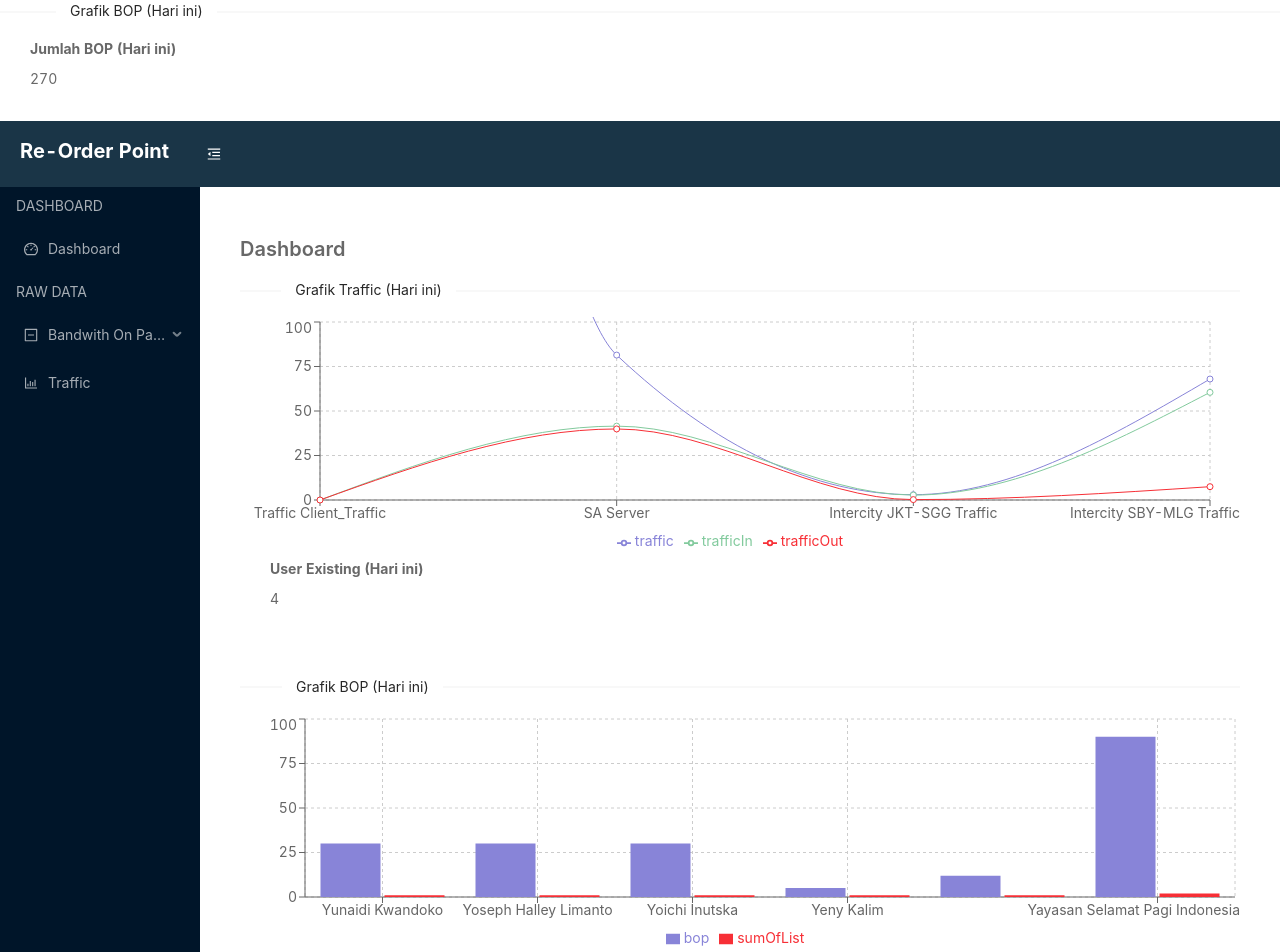
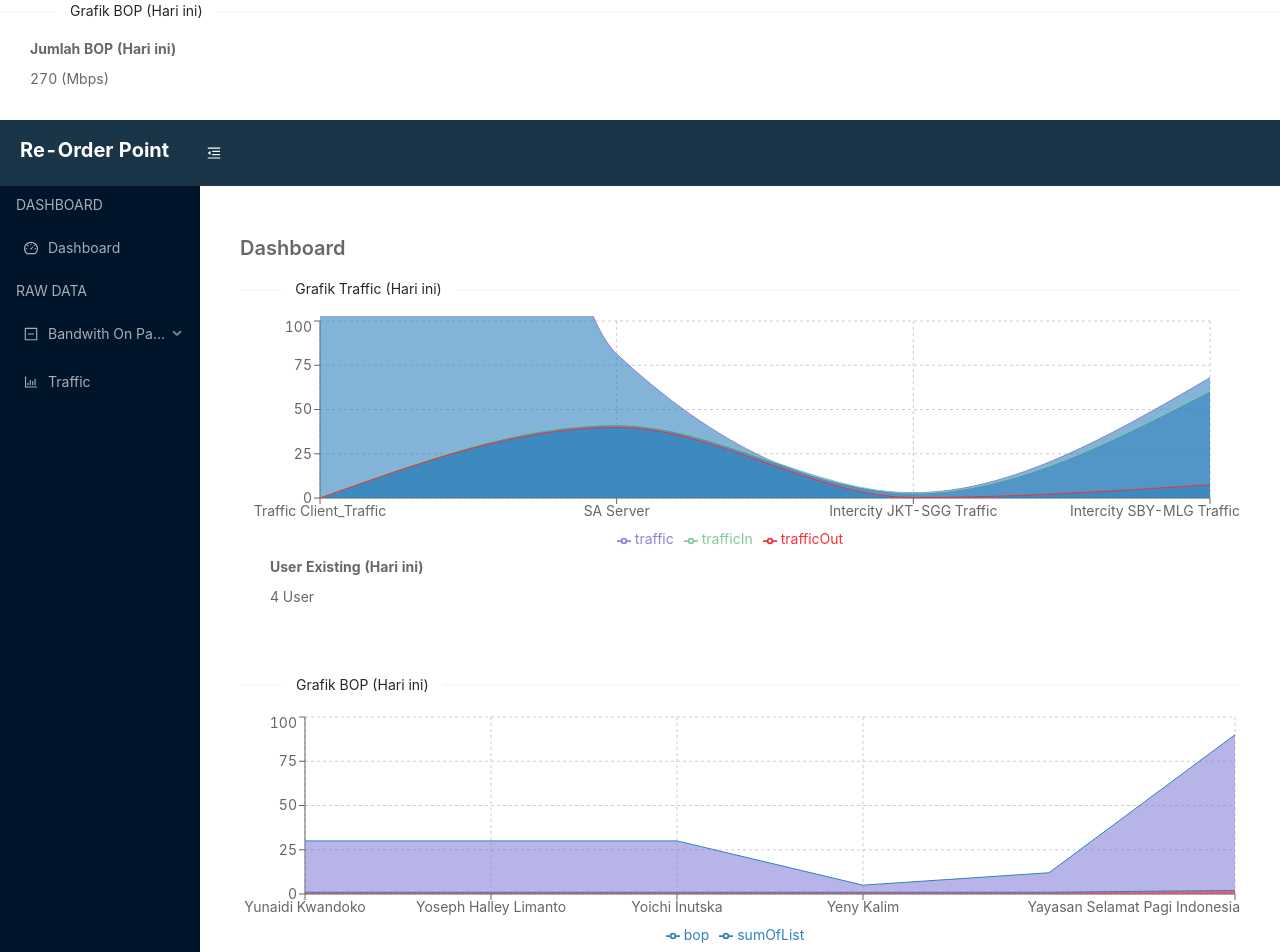
Before and after one commit to rifaldiraya/on-board, a React (Create React App) app: page /dashboard in a window 1280 px wide. Shown: the part 200-1152 px from the top of the page. Built offline with nearby package versions, Linux system fonts and the light colour scheme; data requests are answered from the project's data file.

Commit message:
edit charts

```diff
--- a/src/pages/BandwidthOnPaperNormal/BopNormal.jsx
+++ b/src/pages/BandwidthOnPaperNormal/BopNormal.jsx
@@ -55,7 +55,7 @@ class BopNormal extends Component {
         <Row style={{ paddingBottom: '10px' }}>
           <Col span={12}>
             <Title style={{ color: '#686868' }} level={4}>
-              BOP Normal - February 22, 2021, 10:37 am
+              BOP (Normal) - February 22, 2021, 10:37 am
             </Title>
           </Col>
           <Col style={{ textAlign: 'right' }} span={12}>
--- a/src/pages/BandwidthOnPaperWO/BopWO.jsx
+++ b/src/pages/BandwidthOnPaperWO/BopWO.jsx
@@ -91,7 +91,7 @@ class BopWO extends Component {
         <Row style={{ paddingBottom: '10px' }}>
           <Col span={12}>
             <Title style={{ color: '#686868' }} level={4}>
-              BOP WO - February 22, 2021, 10:41 am
+              BOP (WO) - February 22, 2021, 10:41 am
             </Title>
           </Col>
           <Col style={{ textAlign: 'right' }} span={12}>
--- a/src/pages/Dashboard.jsx
+++ b/src/pages/Dashboard.jsx
@@ -1,11 +1,13 @@
 import React, { Fragment, PureComponent } from 'react';
 import Title from 'antd/lib/typography/Title';
-import { Row, Col, Card, Divider, Space } from 'antd';
+import { Divider, Space } from 'antd';
 import axios from 'axios';
 import {
   LineChart,
   BarChart,
   Bar,
+  Area,
+  AreaChart,
   Line,
   XAxis,
   YAxis,
@@ -87,7 +89,7 @@ class Dashboard extends PureComponent {
           Grafik Traffic (Hari ini)
         </Divider>
         <ResponsiveContainer width="100%" height="30%">
-          <LineChart
+          <AreaChart
             width={750}
             height={300}
             data={this.state.traffic}
@@ -103,15 +105,15 @@ class Dashboard extends PureComponent {
             <YAxis />
             <Tooltip />
             <Legend />
-            <Line
+            <Area
               type="monotone"
               dataKey="traffic"
               stroke="#8884d8"
               activeDot={{ r: 8 }}
             />
-            <Line type="monotone" dataKey="trafficIn" stroke="#82ca9d" />
-            <Line type="monotone" dataKey="trafficOut" stroke="#f72f36" />
-          </LineChart>
+            <Area type="monotone" dataKey="trafficIn" stroke="#82ca9d" />
+            <Area type="monotone" dataKey="trafficOut" stroke="#f72f36" />
+          </AreaChart>
         </ResponsiveContainer>
         <div className="user-bop">
           <Space direction="vertical">
@@ -121,7 +123,7 @@ class Dashboard extends PureComponent {
               User Existing (Hari ini)
             </span>
             <span style={{ fontSize: '14px', color: '#686868' }}>
-              {this.state.user}
+              {this.state.user} User
             </span>
           </Space>
         </div>
@@ -130,15 +132,15 @@ class Dashboard extends PureComponent {
           Grafik BOP (Hari ini)
         </Divider>
         <ResponsiveContainer width="100%" height="30%">
-          <BarChart width={750} height={300} data={this.state.bopGraf}>
+          <AreaChart width={750} height={300} data={this.state.bopGraf}>
             <CartesianGrid strokeDasharray="3 3" />
             <XAxis dataKey="customerName" />
             <YAxis />
             <Tooltip />
             <Legend />
-            <Bar dataKey="bop" fill="#8884d8" />
-            <Bar dataKey="sumOfList" fill="#f72f36" />
-          </BarChart>
+            <Area dataKey="bop" fill="#8884d8" />
+            <Area dataKey="sumOfList" fill="#f72f36" />
+          </AreaChart>
         </ResponsiveContainer>
         <div className="user-bop">
           <Space direction="vertical">
@@ -148,13 +150,10 @@ class Dashboard extends PureComponent {
               Jumlah BOP (Hari ini)
             </span>
             <span style={{ fontSize: '14px', color: '#686868' }}>
-              {this.state.bop}
+              {this.state.bop} (Mbps)
             </span>
           </Space>
         </div>
-        <Row>
-          <Col span={24}></Col>
-        </Row>
       </Fragment>
     );
   }
```
